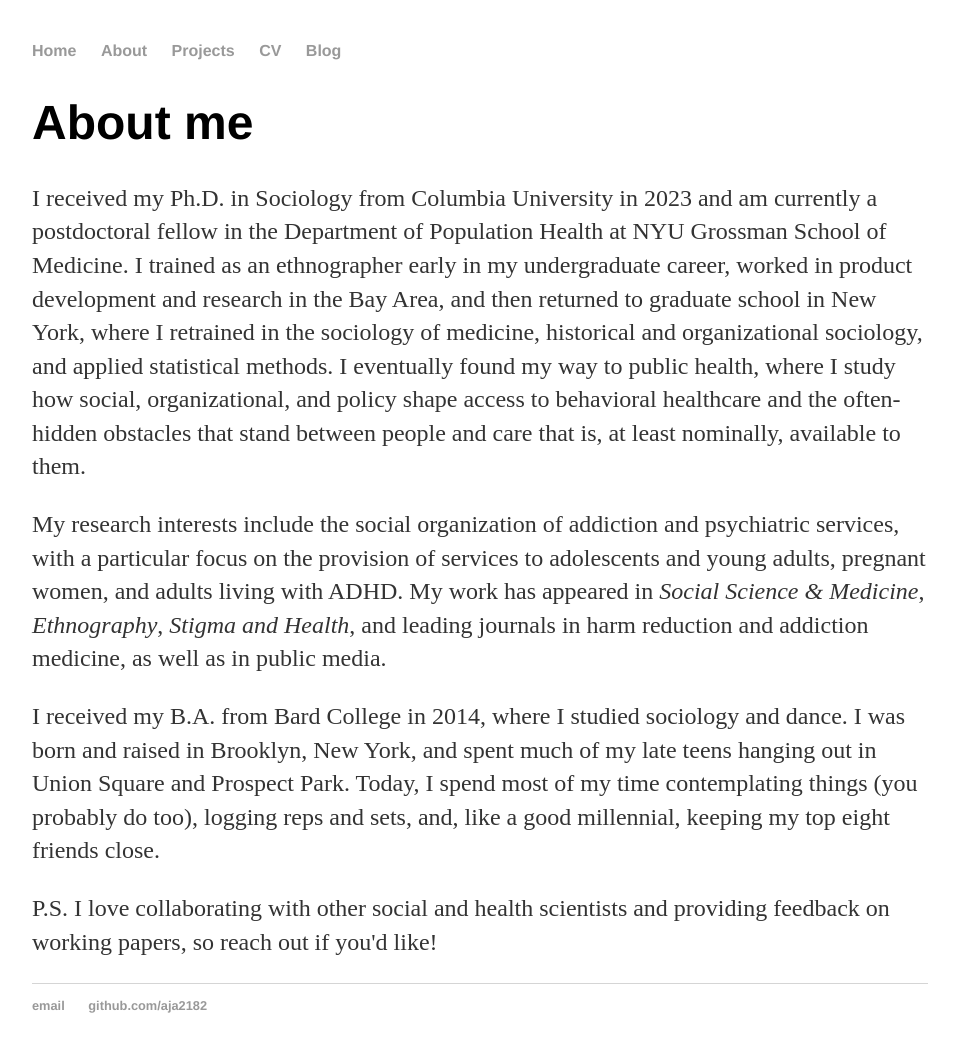
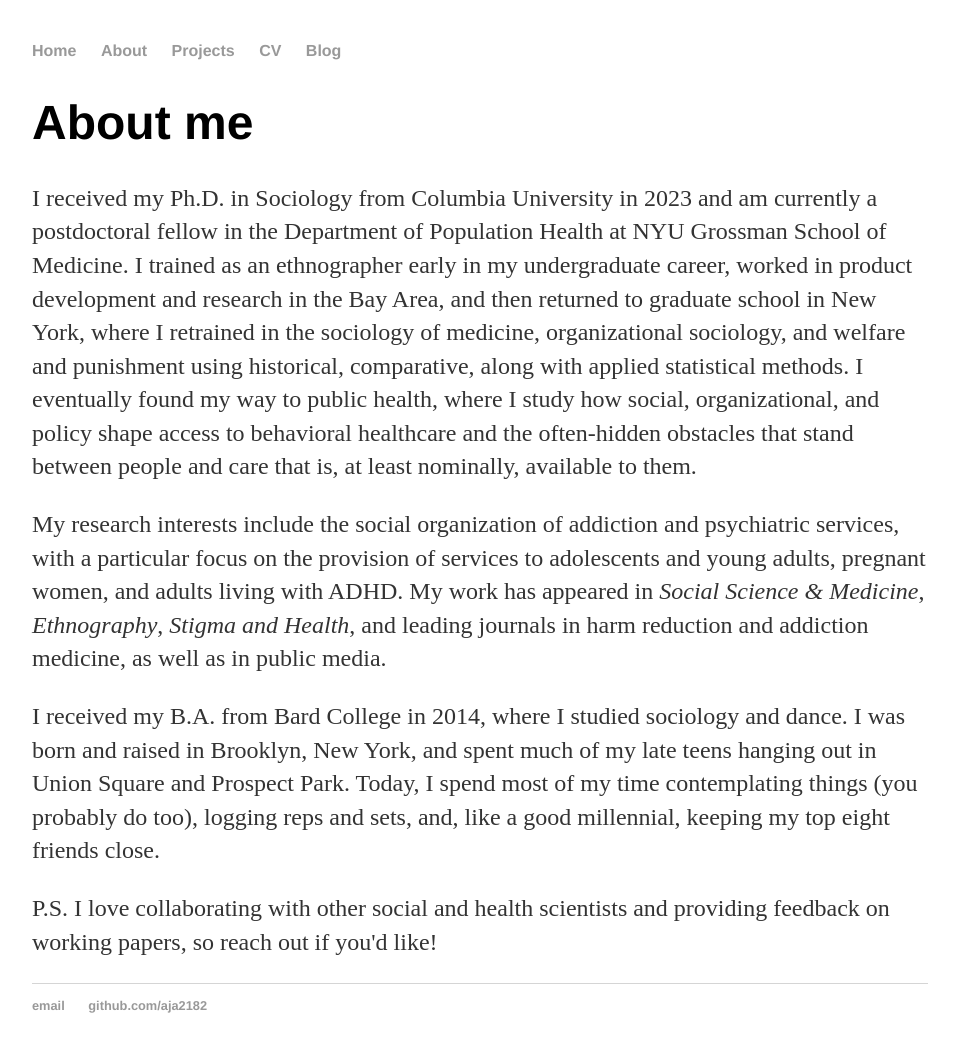
Before and after one commit to aja2182/aja2182.github.io, a Jekyll site: the page built from about/index.html, in a window 1280 px wide. Shown: the whole page, without its empty margins (160-1117 px from the left). Built offline with Jekyll 4.4.1, drawn with Linux system fonts in a browser that asks for light colours.

Commit message:
Update index.html

```diff
--- a/about/index.html
+++ b/about/index.html
@@ -5,7 +5,7 @@
 
 <h1>About me</h1>
 
-<p>I received my Ph.D. in Sociology from Columbia University in 2023 and am currently a postdoctoral fellow in the Department of Population Health at NYU Grossman School of Medicine. I trained as an ethnographer early in my undergraduate career, worked in product development and research in the Bay Area, and then returned to graduate school in New York, where I retrained in the sociology of medicine, historical and organizational sociology, and applied statistical methods. I eventually found my way to public health, where I study how social, organizational, and policy shape access to behavioral healthcare and the often-hidden obstacles that stand between people and care that is, at least nominally, available to them.</p>
+<p>I received my Ph.D. in Sociology from Columbia University in 2023 and am currently a postdoctoral fellow in the Department of Population Health at NYU Grossman School of Medicine. I trained as an ethnographer early in my undergraduate career, worked in product development and research in the Bay Area, and then returned to graduate school in New York, where I retrained in the sociology of medicine, organizational sociology, and welfare and punishment using historical, comparative, along with applied statistical methods. I eventually found my way to public health, where I study how social, organizational, and policy shape access to behavioral healthcare and the often-hidden obstacles that stand between people and care that is, at least nominally, available to them.</p>
 
 <p>My research interests include the social organization of addiction and psychiatric services, with a particular focus on the provision of services to adolescents and young adults, pregnant women, and adults living with ADHD. My work has appeared in <i>Social Science &amp; Medicine</i>, <i>Ethnography</i>, <i>Stigma and Health</i>, and leading journals in harm reduction and addiction medicine, as well as in public media.</p>
 
```
